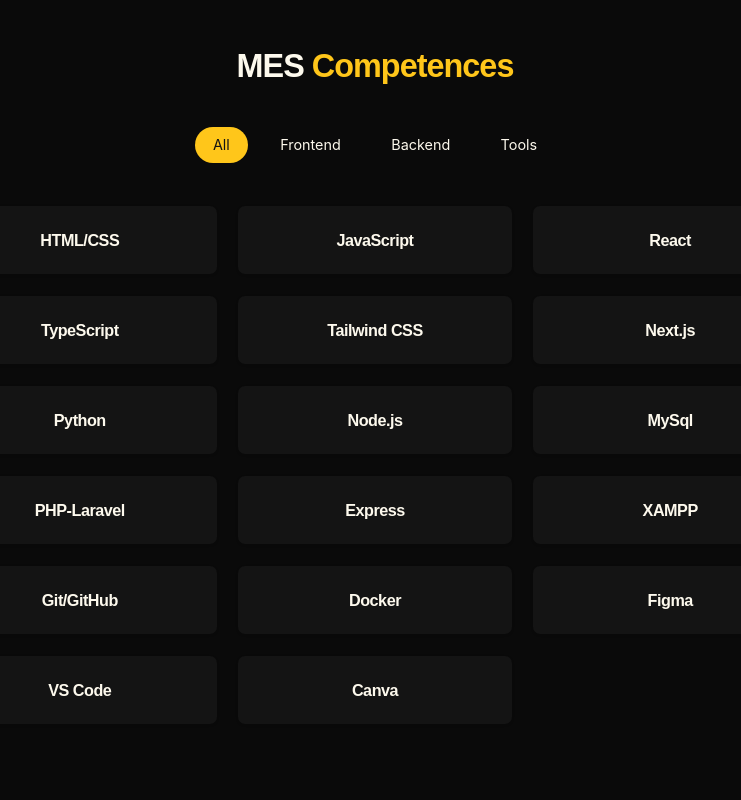
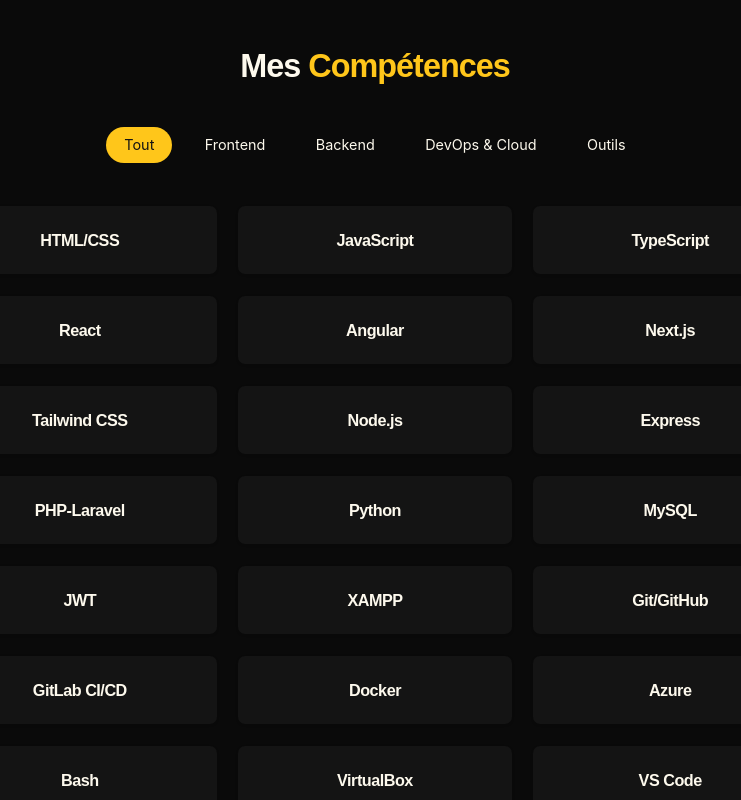
Before and after one commit to reineekoueth/portfolio-reineekoueth, a React (Vite) app: page / in a window 1280 px wide. Shown: the part 1800-2600 px from the top of the page, without its empty margins (265-1006 px from the left). Built offline with nearby package versions, Linux system fonts and the light colour scheme; the HTML template or start-up script is replaced by a standard one.

Commit message:
Update SkillsSection.jsx

```diff
--- a/src/components/SkillsSection.jsx
+++ b/src/components/SkillsSection.jsx
@@ -5,30 +5,44 @@
   // Frontend
   { name: "HTML/CSS", category: "frontend" },
   { name: "JavaScript", category: "frontend" },
+  { name: "TypeScript", category: "frontend" },
   { name: "React", category: "frontend" },
-  { name: "TypeScript", category: "frontend" },
+  { name: "Angular", category: "frontend" },
+  { name: "Next.js", category: "frontend" },
   { name: "Tailwind CSS", category: "frontend" },
-  { name: "Next.js", category: "frontend" },
-  { name: "Python", category: "frontend" },
-
 
   // Backend
   { name: "Node.js", category: "backend" },
-  { name: "MySql", category: "backend" },
-  {name: "PHP-Laravel", category: "backend" },
-  {name: "Express", category: "backend" },
-  {name: "XAMPP", category: "backend" },
+  { name: "Express", category: "backend" },
+  { name: "PHP-Laravel", category: "backend" },
+  { name: "Python", category: "backend" },
+  { name: "MySQL", category: "backend" },
+  { name: "JWT", category: "backend" },
+  { name: "XAMPP", category: "backend" },
 
+  // DevOps & Cloud
+  { name: "Git/GitHub", category: "devops" },
+  { name: "GitLab CI/CD", category: "devops" },
+  { name: "Docker", category: "devops" },
+  { name: "Azure", category: "devops" },
+  { name: "Bash", category: "devops" },
+  { name: "VirtualBox", category: "devops" },
 
   // Tools
-  { name: "Git/GitHub", category: "tools" },
-  { name: "Docker", category: "tools" },
+  { name: "VS Code", category: "tools" },
   { name: "Figma", category: "tools" },
-  { name: "VS Code", category: "tools" },
-   { name: "Canva", category: "tools" },
+  { name: "Canva", category: "tools" },
 ];
 
-const categories = ["all", "frontend", "backend", "tools"];
+const categories = ["all", "frontend", "backend", "devops", "tools"];
+
+const categoryLabels = {
+  all: "Tout",
+  frontend: "Frontend",
+  backend: "Backend",
+  devops: "DevOps & Cloud",
+  tools: "Outils",
+};
 
 export const SkillsSection = () => {
   const [activeCategory, setActiveCategory] = useState("all");
@@ -41,41 +55,43 @@
     <section id="skills" className="py-24 px-4 relative bg-secondary/30">
       <div className="container mx-auto max-w-5xl">
         <h2 className="text-3xl md:text-4xl font-bold mb-12 text-center">
-          MES <span className="text-primary">Competences</span>
+          Mes <span className="text-primary">Compétences</span>
         </h2>
 
         {/* Categories */}
         <div className="flex flex-wrap justify-center gap-4 mb-12">
-          {categories.map((category, key) => (
+          {categories.map((category) => (
             <button
-              key={key}
+              key={category}
               onClick={() => setActiveCategory(category)}
               className={cn(
-                "px-5 py-2 rounded-full transition-colors duration-300 capitalize",
+                "px-5 py-2 rounded-full transition-colors duration-300",
                 activeCategory === category
                   ? "bg-primary text-primary-foreground"
                   : "bg-secondary/70 text-foreground hover:bg-secondary"
               )}
             >
-              {category}
+              {categoryLabels[category]}
             </button>
           ))}
         </div>
 
         {/* Skills Grid */}
         <div className="grid grid-cols-1 sm:grid-cols-2 lg:grid-cols-3 gap-6">
-          {filteredSkills.map((skill, key) => (
+          {filteredSkills.map((skill) => (
             <div
-              key={key}
+              key={skill.name}
               className="group bg-card p-6 rounded-lg shadow-sm
                          hover:bg-pink-100
                          hover:shadow-lg
                          transition-all duration-300
                          cursor-pointer"
             >
-              <h3 className="font-semibold text-lg text-center
-                             group-hover:text-pink-600
-                             transition-colors duration-300">
+              <h3
+                className="font-semibold text-lg text-center
+                           group-hover:text-pink-600
+                           transition-colors duration-300"
+              >
                 {skill.name}
               </h3>
             </div>
```
